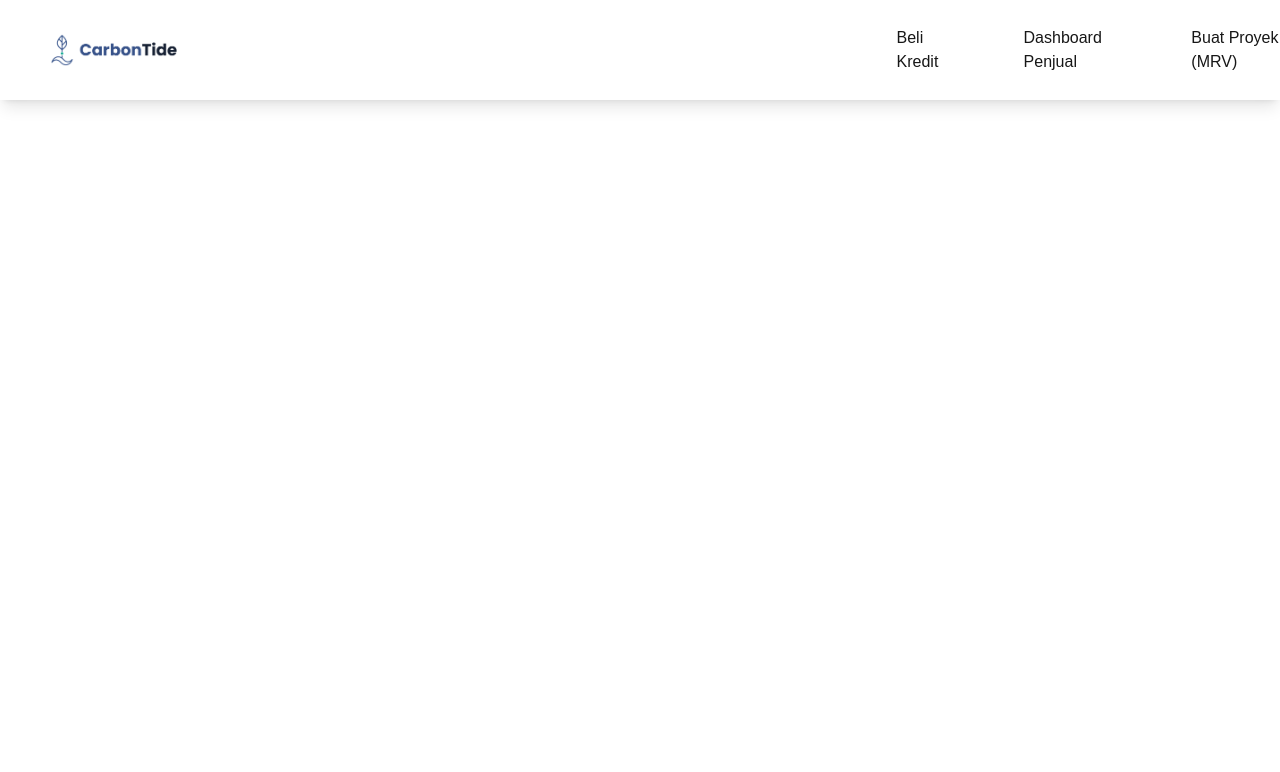
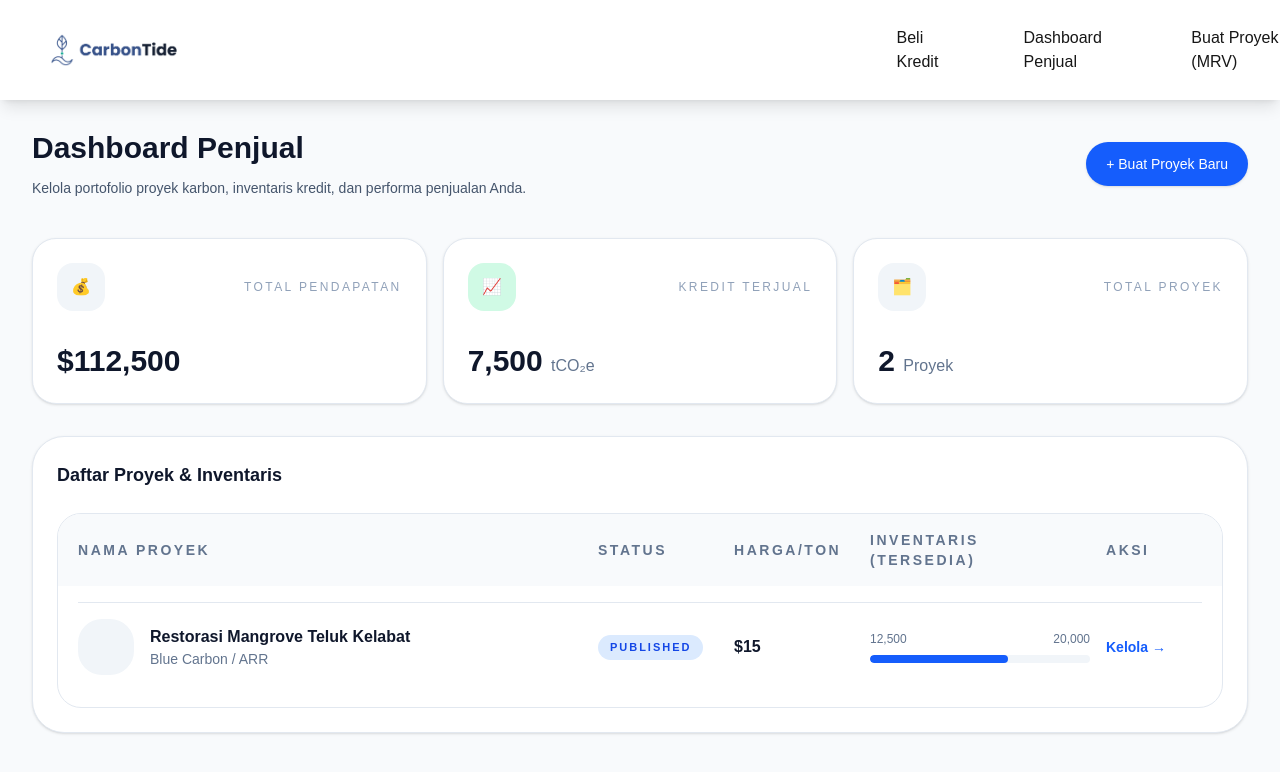
Before and after one commit to Benhanan14406/dummy-repo, a Next.js app: page /dashboard-penjual in a window 1280 px wide. Shown: the top 772 px of the page. Built offline with nearby package versions, Linux system fonts and the light colour scheme.

Commit message:
placeholder (later will edited)

```diff
--- a/app/dashboard-penjual/page.tsx
+++ b/app/dashboard-penjual/page.tsx
@@ -1,15 +1,105 @@
-"use client";
-
+import Link from "next/link";
 import Navbar from "@/component/navbar";
 
-export default function Dashboard_penjual(){
+export default function Dashboard_penjual() {
+  return (
+    <div className="min-h-screen bg-slate-50">
+      <Navbar />
 
-    return (
-        <div>
-            <Navbar/>
+      <main className="pt-[130px] max-w-7xl mx-auto px-4 sm:px-6 lg:px-8">
+        <div className="flex flex-col gap-6 md:flex-row md:items-center md:justify-between">
+          <div>
+            <h1 className="text-3xl font-semibold text-slate-900">Dashboard Penjual</h1>
+            <p className="mt-3 max-w-2xl text-sm text-slate-600">
+              Kelola portofolio proyek karbon, inventaris kredit, dan performa penjualan Anda.
+            </p>
+          </div>
+          <Link
+            href="/buat-proyek"
+            className="inline-flex items-center justify-center rounded-full bg-blue-600 px-5 py-3 text-sm font-medium text-white shadow-sm transition hover:bg-blue-700"
+          >
+            + Buat Proyek Baru
+          </Link>
+        </div>
 
+        <section className="mt-10 grid gap-4 md:grid-cols-3">
+          <div className="rounded-3xl border border-slate-200 bg-white p-6 shadow-sm">
+            <div className="flex items-center justify-between">
+              <div className="flex h-12 w-12 items-center justify-center rounded-2xl bg-slate-100 text-slate-700">💰</div>
+              <span className="text-xs uppercase tracking-[0.2em] text-slate-400">Total Pendapatan</span>
+            </div>
+            <p className="mt-8 text-3xl font-semibold text-slate-900">$112,500</p>
+          </div>
 
+          <div className="rounded-3xl border border-slate-200 bg-white p-6 shadow-sm">
+            <div className="flex items-center justify-between">
+              <div className="flex h-12 w-12 items-center justify-center rounded-2xl bg-emerald-100 text-emerald-700">📈</div>
+              <span className="text-xs uppercase tracking-[0.2em] text-slate-400">Kredit Terjual</span>
+            </div>
+            <p className="mt-8 text-3xl font-semibold text-slate-900">7,500 <span className="text-base font-medium text-slate-500">tCO₂e</span></p>
+          </div>
 
-        </div>
-    )
+          <div className="rounded-3xl border border-slate-200 bg-white p-6 shadow-sm">
+            <div className="flex items-center justify-between">
+              <div className="flex h-12 w-12 items-center justify-center rounded-2xl bg-slate-100 text-slate-700">🗂️</div>
+              <span className="text-xs uppercase tracking-[0.2em] text-slate-400">Total Proyek</span>
+            </div>
+            <p className="mt-8 text-3xl font-semibold text-slate-900">2 <span className="text-base font-medium text-slate-500">Proyek</span></p>
+          </div>
+        </section>
+
+        <section className="mt-8 rounded-[32px] border border-slate-200 bg-white p-6 shadow-sm">
+          <div className="mb-6 flex items-center justify-between">
+            <div>
+              <h2 className="text-lg font-semibold text-slate-900">Daftar Proyek & Inventaris</h2>
+            </div>
+          </div>
+
+          <div className="overflow-hidden rounded-3xl border border-slate-200">
+            <div className="bg-slate-50 px-5 py-4 text-sm font-semibold uppercase tracking-[0.18em] text-slate-500">
+              <div className="grid grid-cols-[minmax(220px,_1fr)_120px_120px_220px_96px] items-center gap-4">
+                <span>Nama Proyek</span>
+                <span>Status</span>
+                <span>Harga/Ton</span>
+                <span>Inventaris (Tersedia)</span>
+                <span>Aksi</span>
+              </div>
+            </div>
+
+            <div className="px-5 py-4">
+              <div className="grid grid-cols-[minmax(220px,_1fr)_120px_120px_220px_96px] items-center gap-4 border-t border-slate-200 py-4">
+                <div className="flex items-center gap-4">
+                  <div className="h-14 w-14 rounded-3xl bg-slate-100" />
+                  <div>
+                    <p className="font-semibold text-slate-900">Restorasi Mangrove Teluk Kelabat</p>
+                    <p className="text-sm text-slate-500">Blue Carbon / ARR</p>
+                  </div>
+                </div>
+                <div>
+                  <span className="inline-flex rounded-full bg-blue-100 px-3 py-1 text-[11px] font-semibold uppercase tracking-[0.18em] text-blue-700">
+                    Published
+                  </span>
+                </div>
+                <div className="font-semibold text-slate-900">$15</div>
+                <div>
+                  <div className="mb-2 flex items-center justify-between text-xs text-slate-500">
+                    <span>12,500</span>
+                    <span>20,000</span>
+                  </div>
+                  <div className="h-2 overflow-hidden rounded-full bg-slate-100">
+                    <div className="h-full w-[62.5%] rounded-full bg-blue-600"></div>
+                  </div>
+                </div>
+                <div>
+                  <Link href="/dashboard-penjual" className="inline-flex items-center gap-1 text-sm font-semibold text-blue-600 transition hover:text-blue-800">
+                    Kelola <span aria-hidden="true">→</span>
+                  </Link>
+                </div>
+              </div>
+            </div>
+          </div>
+        </section>
+      </main>
+    </div>
+  );
 }
```
